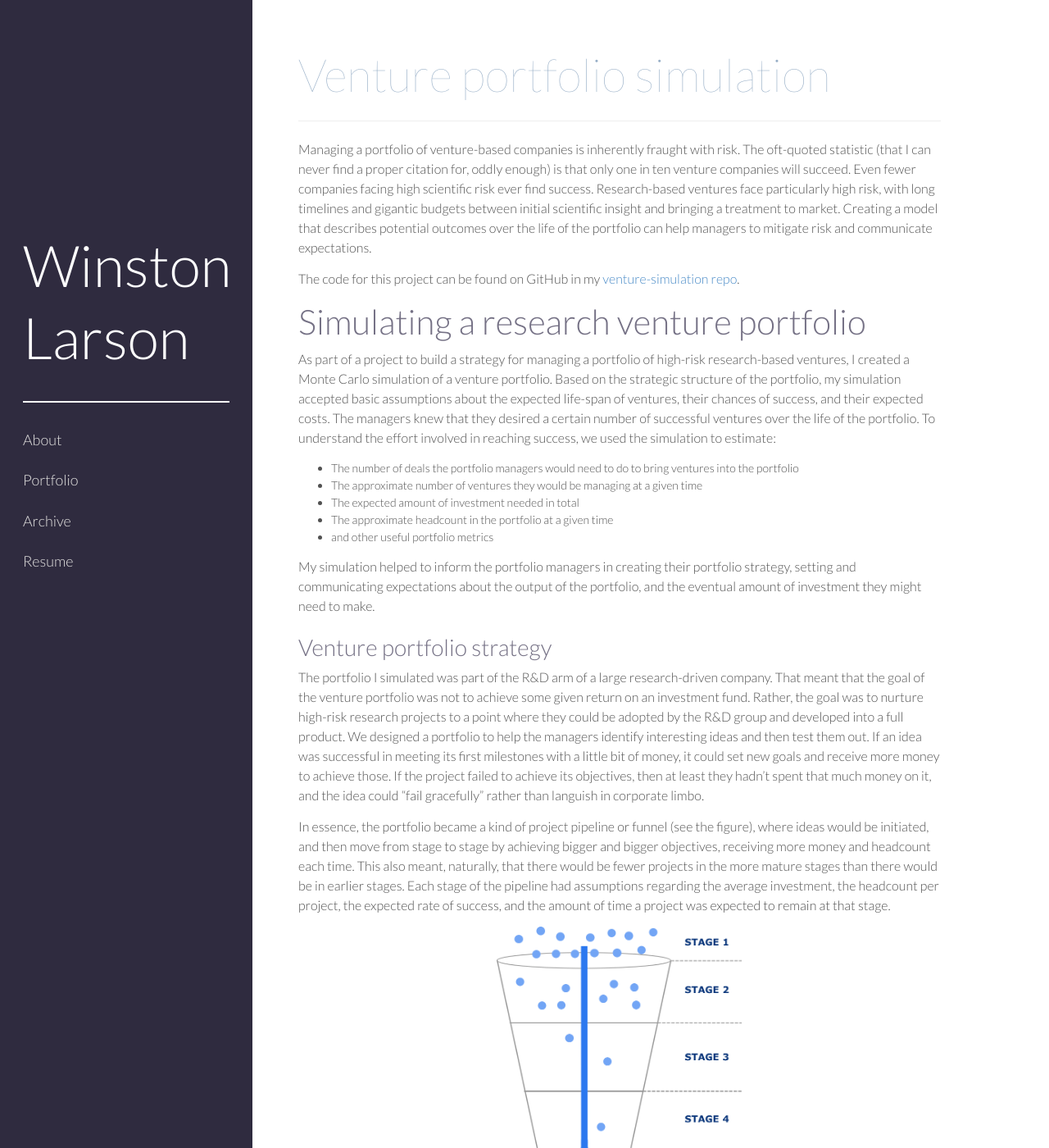
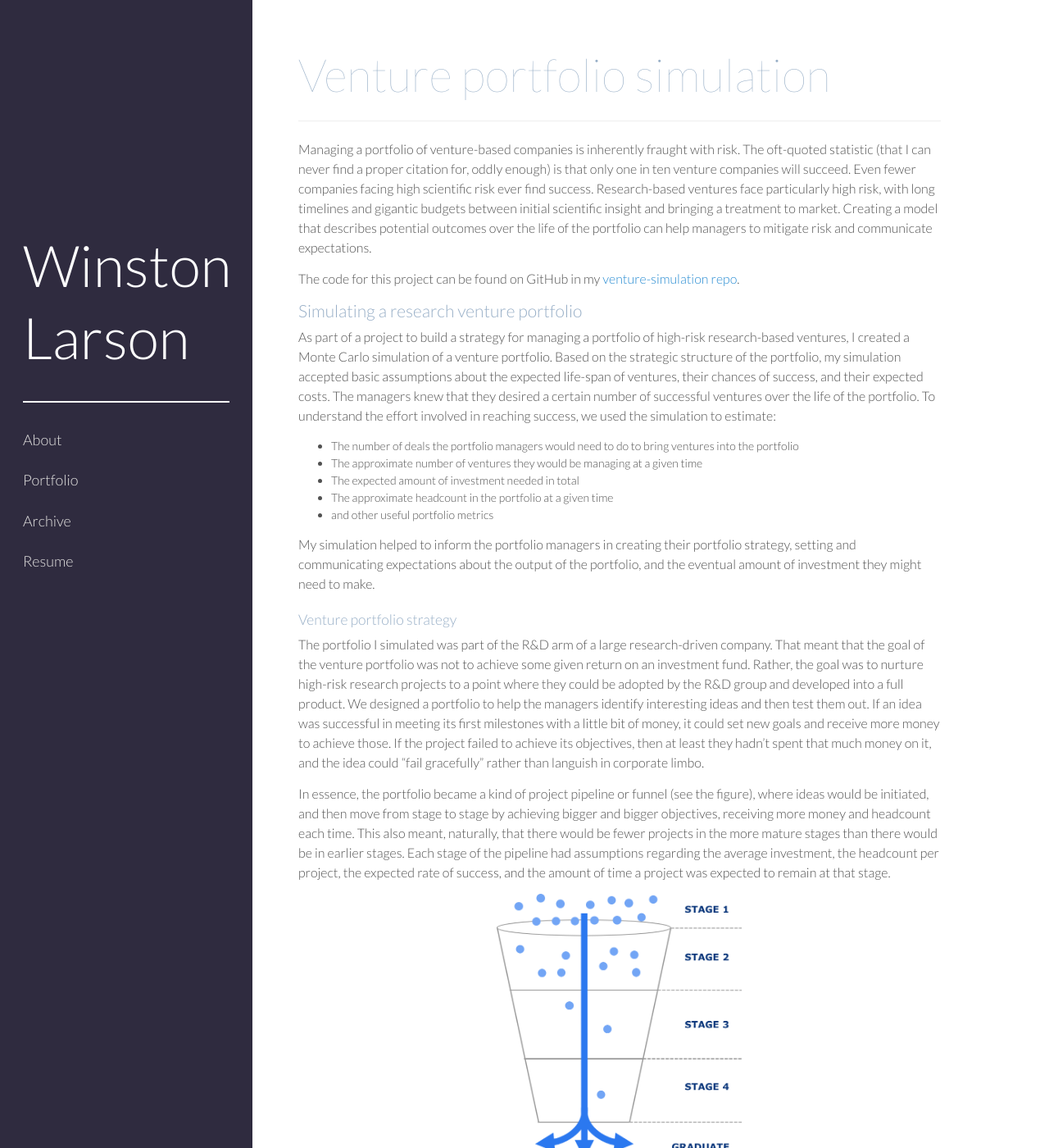
Before and after one commit to winstonlarson/old_website, a Jekyll site: the page built from venture-simulation.md, in a window 1280 px wide and 1400 px high. Shown: the whole window at 82% size. Built offline with Jekyll 4.4.1, drawn with Linux system fonts in a browser that asks for light colours; some web fonts are replaced.

Commit message:
fixed fonts

```diff
--- a/public/css/hyde.css
+++ b/public/css/hyde.css
@@ -39,22 +39,7 @@ html {
   html {
     font-size: 14px;
   }
-  /*h2, h3, h4, h5, h6 {
-    color: #757185;
-    /*font-weight: 300;
-  }*/
-  h2 {
-    font-size: 3rem;
-  }
-  h3 {
-    font-size: 2rem;
-  }
-  a {
-    color: #488AC7;
-  }
-  p {
-    font-size: 16px;
-  }
+
 /*}*/
 
 
--- a/public/css/poole.css
+++ b/public/css/poole.css
@@ -85,7 +85,7 @@ h1, h2, h3, h4, h5, h6 {
   margin-bottom: .5rem;
   font-weight: 300;
   line-height: 1.25;
-  color: #757185;
+  color: #98AFC7;
   text-rendering: optimizeLegibility;
 }
 h1 {
@@ -108,6 +108,7 @@ h4, h5, h6 {
 p {
   margin-top: 0;
   margin-bottom: 1rem;
+  font-size: 16px;
 }
 
 strong {
```
